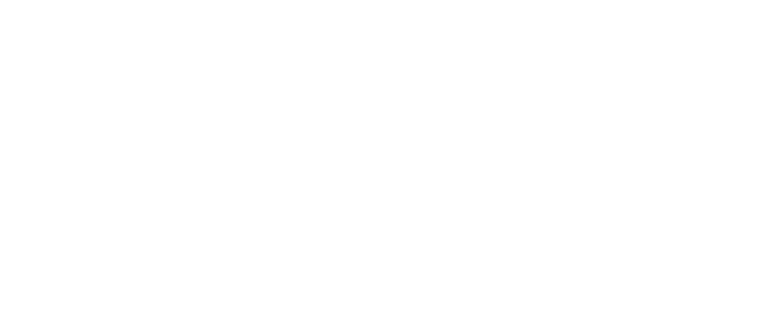
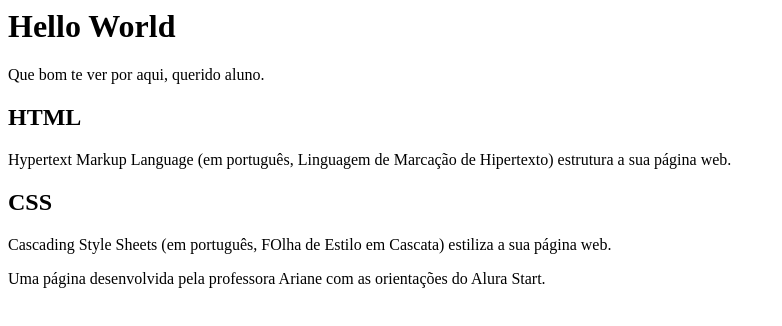
Before and after one commit to arianelima28/Hello-Word, a plain HTML site: page index.html in a window 1280 px wide. Shown: the whole page, without its empty margins (0-782 px from the left). Drawn offline with Linux system fonts and the light colour scheme.

Commit message:
Criando a base textual em HTML

```diff
--- a/index.html
+++ b/index.html
@@ -1,4 +1,4 @@
-<!DOCTYPE html>
+<!CTYPE html>
 <html lang="pt-br">
 <head>
     <meta charset="UTF-8">
@@ -6,6 +6,26 @@
     <title>Hello World</title>
 </head>
 <body>
+    <header>
+        <h1> Hello World</h1>
+        <p> Que bom te ver por aqui, querido aluno.</p>
+
+    </header>
+
+    <section>
+
+        <h2>HTML</h2>
+        <P>Hypertext Markup Language (em português, Linguagem de Marcação de Hipertexto) estrutura a sua página web.</P>
+
+        <h2>CSS</h2>
+        <p> Cascading Style Sheets (em português, FOlha de Estilo em Cascata) estiliza a sua página web.</p>
+
+    </section>
+
+    <footer>
+<p> Uma página desenvolvida pela professora Ariane com as orientações do Alura Start.</p>
+
+    </footer>
 
 </body>
 </html>
```
